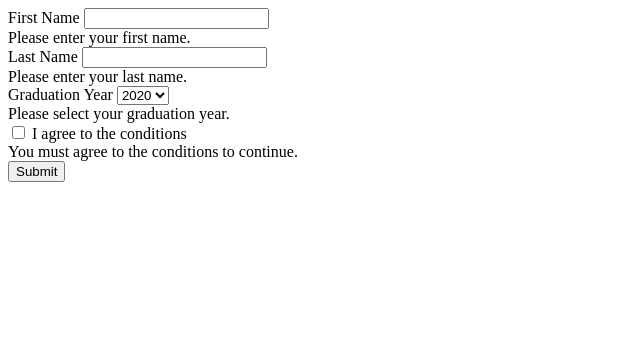
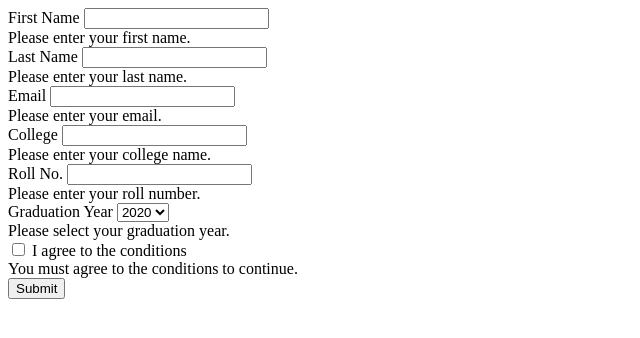
Before and after one commit to acciojob/bootstrap-form-easy-DevakirubaiJohn, a website: page main.html in a window 1280 px wide. Shown: the whole page, without its empty margins (0-640 px from the left). Drawn offline with Linux system fonts and the light colour scheme.

Commit message:
created a submission

```diff
--- a/main.html
+++ b/main.html
@@ -15,8 +15,21 @@
             <input type="text" class="form-control" id="last-name-input" required>
             <div class="invalid-feedback">Please enter your last name.</div>
         </div>
-        <!-- Add similar blocks for Email, College Name, Roll No -->
-        <!-- ... -->
+        <div class="form-group">
+            <label for="email-input" class="form-label">Email</label>
+            <input type="email" class="form-control" id="email-input" required>
+            <div class="invalid-feedback">Please enter your email.</div>
+        </div>
+        <div class="form-group">
+            <label for="college-input" class="form-label">College</label>
+            <input type="text" class="form-control" id="college-input" required>
+            <div class="invalid-feedback">Please enter your college name.</div>
+        </div>
+        <div class="form-group">
+            <label for="roll-no-input" class="form-label">Roll No.</label>
+            <input type="text" class="form-control" id="roll-no-input" required>
+            <div class="invalid-feedback">Please enter your roll number.</div>
+        </div>
         <div class="form-group">
             <label for="grad-year-select" class="form-label">Graduation Year</label>
             <select class="form-control" id="grad-year-select" required>
```
